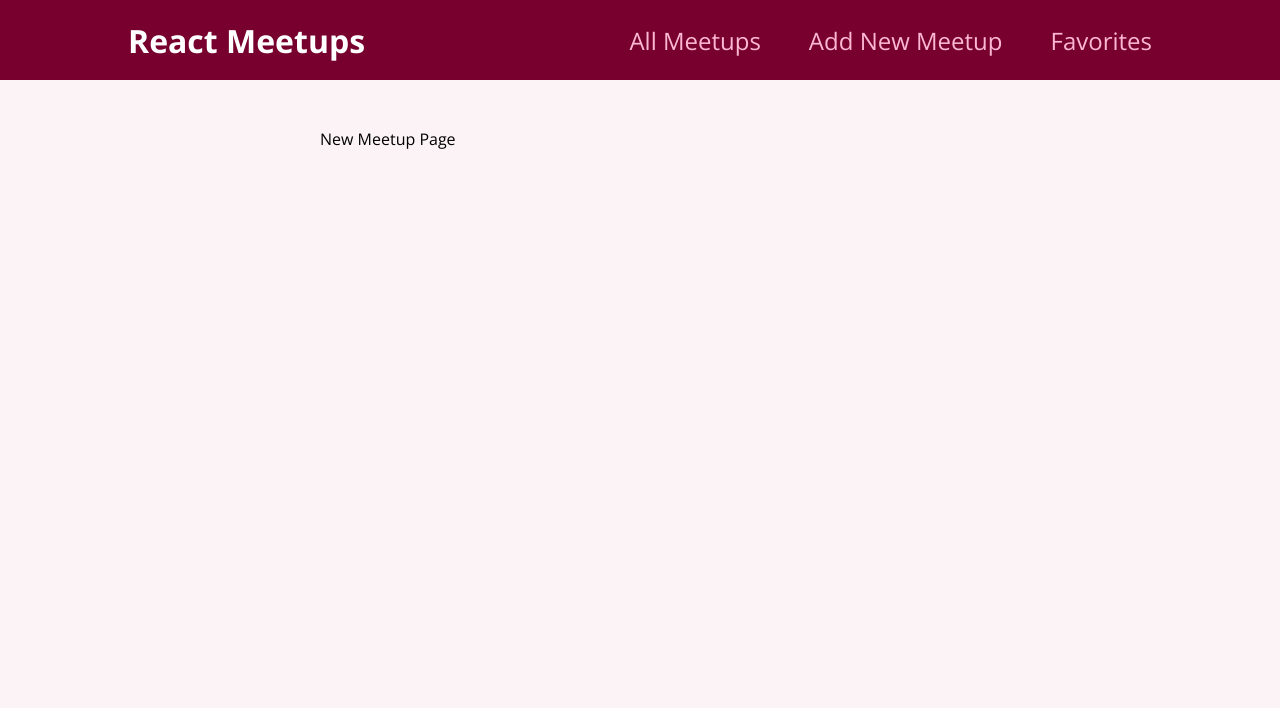
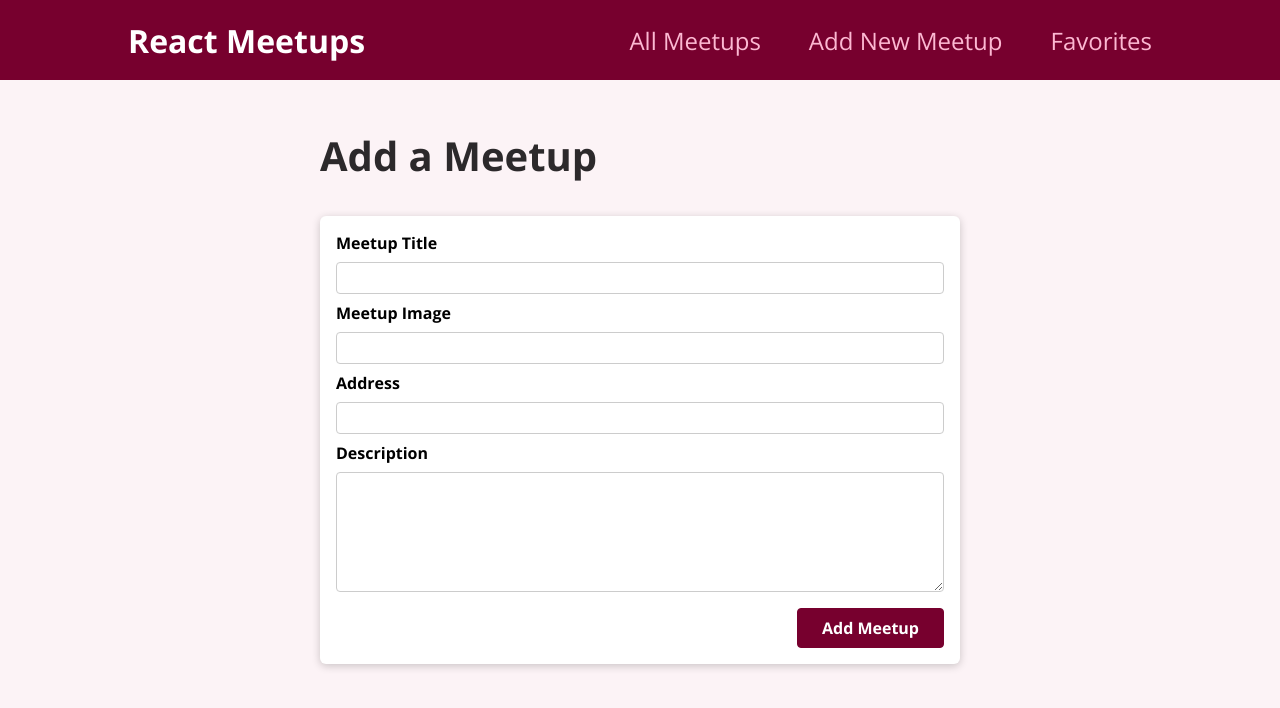
Before and after one commit to analaurafernandes/one-page-layout-ReactJS, a React (Create React App) app: page /new-meetup in a window 1280 px wide. Shown: the top 708 px of the page. Built offline with nearby package versions, Linux system fonts and the light colour scheme.

Commit message:
Continuação

```diff
--- /dev/null
+++ b/src/components/meetups/NewMeetupForm.js
@@ -0,0 +1,57 @@
+import { useRef } from 'react'
+import classes from './NewMeetupForm.module.css'
+import Card from '../ui/Card'
+
+function NewMeetupForm(props){
+    const titleInputRef = useRef()
+    const imageInputRef = useRef()
+    const addressInputRef = useRef()
+    const descriptionInputRef = useRef()
+
+    function submitHandler(event){
+        event.preventDefault()
+
+        const enteredTitle = titleInputRef.current.value
+        const enteredImage = imageInputRef.current.value
+        const enteredAddress = addressInputRef.current.value
+        const enteredDescription = descriptionInputRef.current.value
+
+        const meetupData = {
+            title: enteredTitle,
+            image: enteredImage,
+            address: enteredAddress,
+            description: enteredDescription
+        }
+
+        props.onAddMeetup(meetupData)
+
+    }
+
+    return (
+        <Card>
+            <form className={classes.form} onSubmit={submitHandler}>
+                <div className={classes.control}>
+                    <label htmlFor='title'>Meetup Title</label>
+                    <input type='text' required id='title' ref={titleInputRef} />
+                </div>
+                <div className={classes.control}>
+                    <label htmlFor='image'>Meetup Image</label>
+                    <input type='url' required id='image' ref={imageInputRef}/>
+                </div>
+                <div className={classes.control}>
+                    <label htmlFor='address'>Address</label>
+                    <input type='text' required id='address' ref={addressInputRef}/>
+                </div>
+                <div className={classes.control}>
+                    <label htmlFor='description'>Description</label>
+                    <textarea id='description' rows='5' ref={descriptionInputRef} required></textarea>
+                </div>
+                <div className={classes.actions}>
+                    <button>Add Meetup</button>
+                </div>
+            </form>
+        </Card>
+    )
+}
+
+export default NewMeetupForm
--- /dev/null
+++ b/src/components/meetups/NewMeetupForm.module.css
@@ -0,0 +1,45 @@
+.form {
+  padding: 1rem;
+}
+
+.control {
+  margin-bottom: 0.5rem;
+}
+
+.control label {
+  display: block;
+  font-weight: bold;
+  margin-bottom: 0.5rem;
+}
+
+.control input,
+.control textarea {
+  display: block;
+  font: inherit;
+  border-radius: 4px;
+  border: 1px solid #ccc;
+  padding: 0.25rem;
+  width: 100%;
+}
+
+.actions {
+  margin-top: 1rem;
+  text-align: right;
+}
+
+.actions button {
+  font: inherit;
+  cursor: pointer;
+  background-color: #77002e;
+  color: white;
+  padding: 0.5rem 1.5rem;
+  border: 1px solid #77002e;
+  border-radius: 4px;
+  font-weight: bold;
+}
+
+.actions button:hover,
+.actions button:active {
+  background-color: #a50e48;
+  border-color: #a50e48;
+}
--- a/src/pages/AllMeetups.js
+++ b/src/pages/AllMeetups.js
@@ -1,31 +1,45 @@
+import { useState, useEffect } from 'react'
 import MeetupList from '../components/meetups/MeetupList'
 
-const DUMMY_DATA = [
-  {
-    id: 'm1',
-    title: 'This is a first meetup',
-    image:
-      'https://upload.wikimedia.org/wikipedia/commons/thumb/d/d3/Stadtbild_M%C3%BCnchen.jpg/2560px-Stadtbild_M%C3%BCnchen.jpg',
-    address: 'Meetupstreet 5, 12345 Meetup City',
-    description:
-      'This is a first, amazing meetup which you definitely should not miss. It will be a lot of fun!',
-  },
-  {
-    id: 'm2',
-    title: 'This is a second meetup',
-    image:
-      'https://upload.wikimedia.org/wikipedia/commons/thumb/d/d3/Stadtbild_M%C3%BCnchen.jpg/2560px-Stadtbild_M%C3%BCnchen.jpg',
-    address: 'Meetupstreet 5, 12345 Meetup City',
-    description:
-      'This is a first, amazing meetup which you definitely should not miss. It will be a lot of fun!',
-  },
-];
+function AllMeetupsPage(){
+    const [isLoading, setIsLoading ] = useState(true)
+    const [loadedMeetups, setLoadedMeetups ] = useState([])
 
-function AllMeetupsPage(){
+    useEffect(() => {
+    setIsLoading(true)
+
+        fetch('https://curso-react-5c185-default-rtdb.firebaseio.com/meetups.json'
+        ).then(response => {
+            return response.json()
+        }).then(data => {
+            const meetups = []
+
+            for(const key in data){
+                const meetup = {
+                    id: key,
+                    ...data[key]
+                }
+
+                meetups.push(meetup)
+            }
+
+            setIsLoading(false)
+            setLoadedMeetups(meetups)
+        })
+    }, [])
+
+    if(isLoading){
+        return (
+            <section>
+                <p>Loading...</p>
+            </section>
+        )
+    }
+
     return (
         <section>
             <h1>All Meetups</h1>
-            <MeetupList meetups={DUMMY_DATA} />
+            <MeetupList meetups={loadedMeetups} />
         </section>
     )
 }
--- a/src/pages/NewMeetup.js
+++ b/src/pages/NewMeetup.js
@@ -1,5 +1,29 @@
+import { useHistory } from 'react-router-dom'
+import NewMeetupForm from '../components/meetups/NewMeetupForm'
+
 function NewMeetupPage() {
-    return <div>New Meetup Page</div>
+    const history = useHistory()
+
+    function addMeetupHandler(meetupData){
+        fetch('https://curso-react-5c185-default-rtdb.firebaseio.com/meetups.json',
+            {
+                method: 'POST',
+                body: JSON.stringify(meetupData),
+                headers: {
+                    'Content-Type': 'application/json'
+                }
+            }
+        ).then(() =>{
+            history.replace('/')
+        })
+    }
+
+    return (
+        <section>
+            <h1>Add a Meetup</h1>
+            <NewMeetupForm onAddMeetup={addMeetupHandler} />
+        </section>
+    )
 }
 
 export default NewMeetupPage
```
